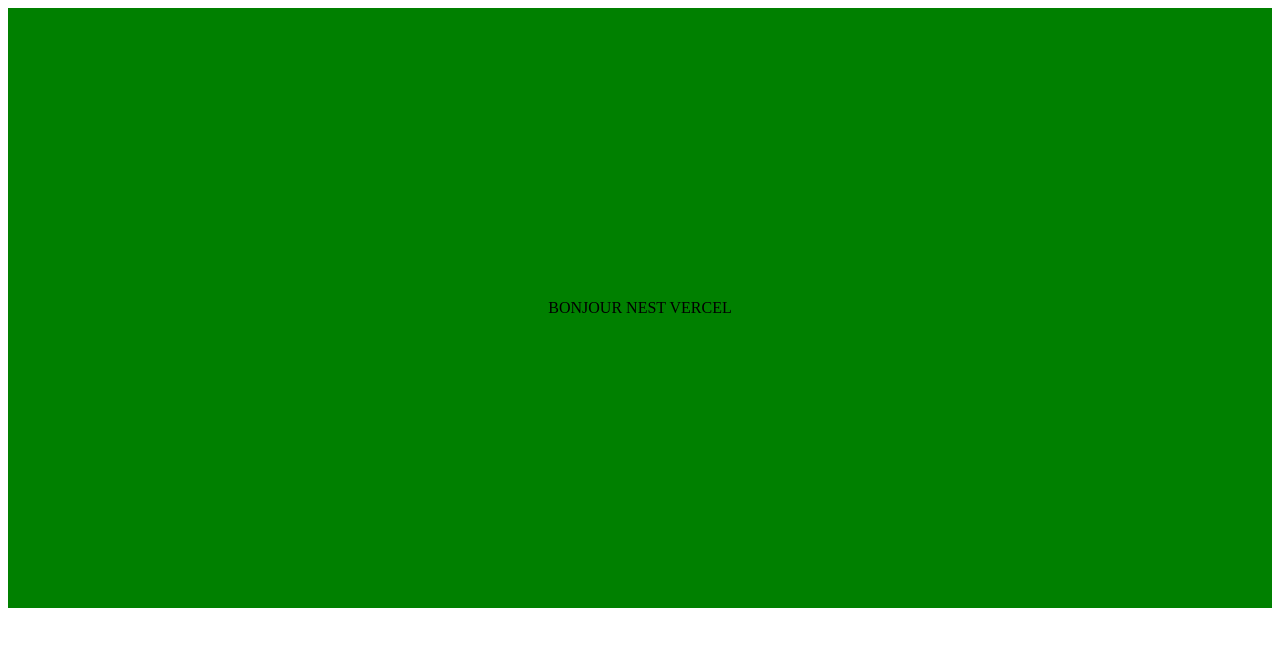
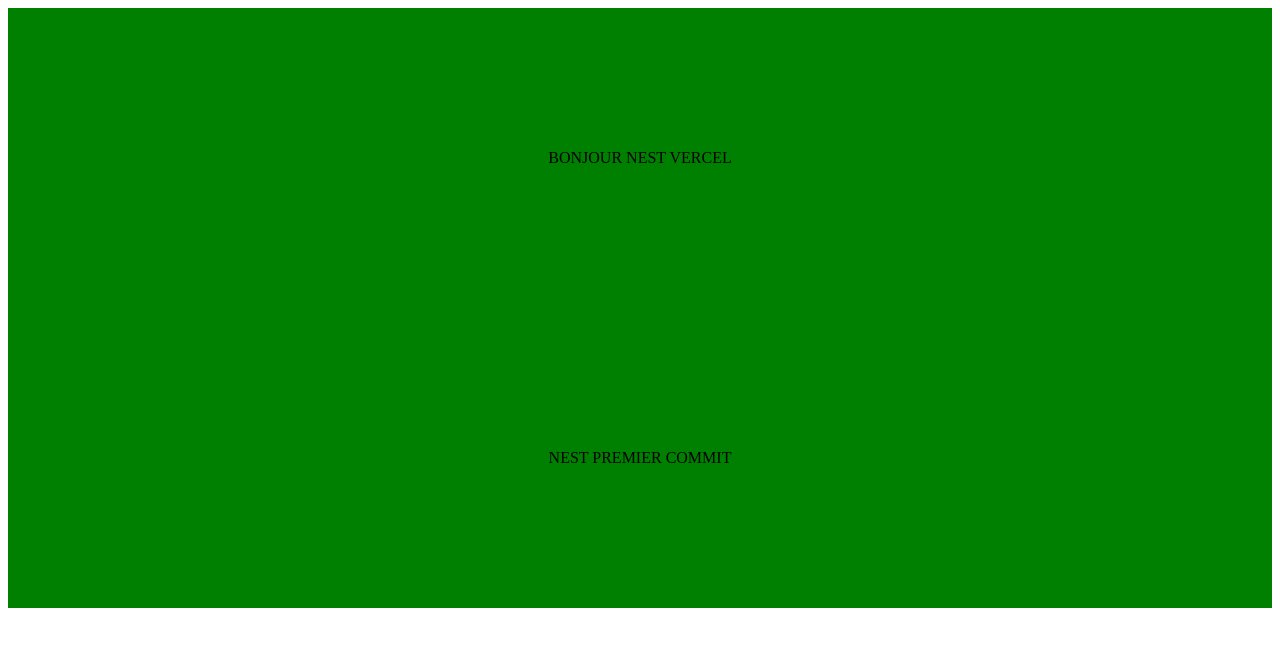
Before and after one commit to emos2020/nest-vercel-html, a plain HTML site: page index.html in a window 1280 px wide. Drawn offline with Linux system fonts and the light colour scheme.

Commit message:
first commit

```diff
--- a/index.html
+++ b/index.html
@@ -7,8 +7,11 @@
     <title>Nest html</title>
 </head>
 <body>
-    <div style="width: 100%;height:600px;background:green;display:flex;flex-direction:column;justify-content:center;align-items:center;">
+    <div style="width: 100%;height:300px;background:green;display:flex;flex-direction:column;justify-content:center;align-items:center;">
         <p>BONJOUR NEST VERCEL</p>
+    </div>
+    <div style="width: 100%;height:300px;background:green;display:flex;flex-direction:column;justify-content:center;align-items:center;">
+        <p>NEST PREMIER COMMIT</p>
     </div>
 </body>
 </html>
```
